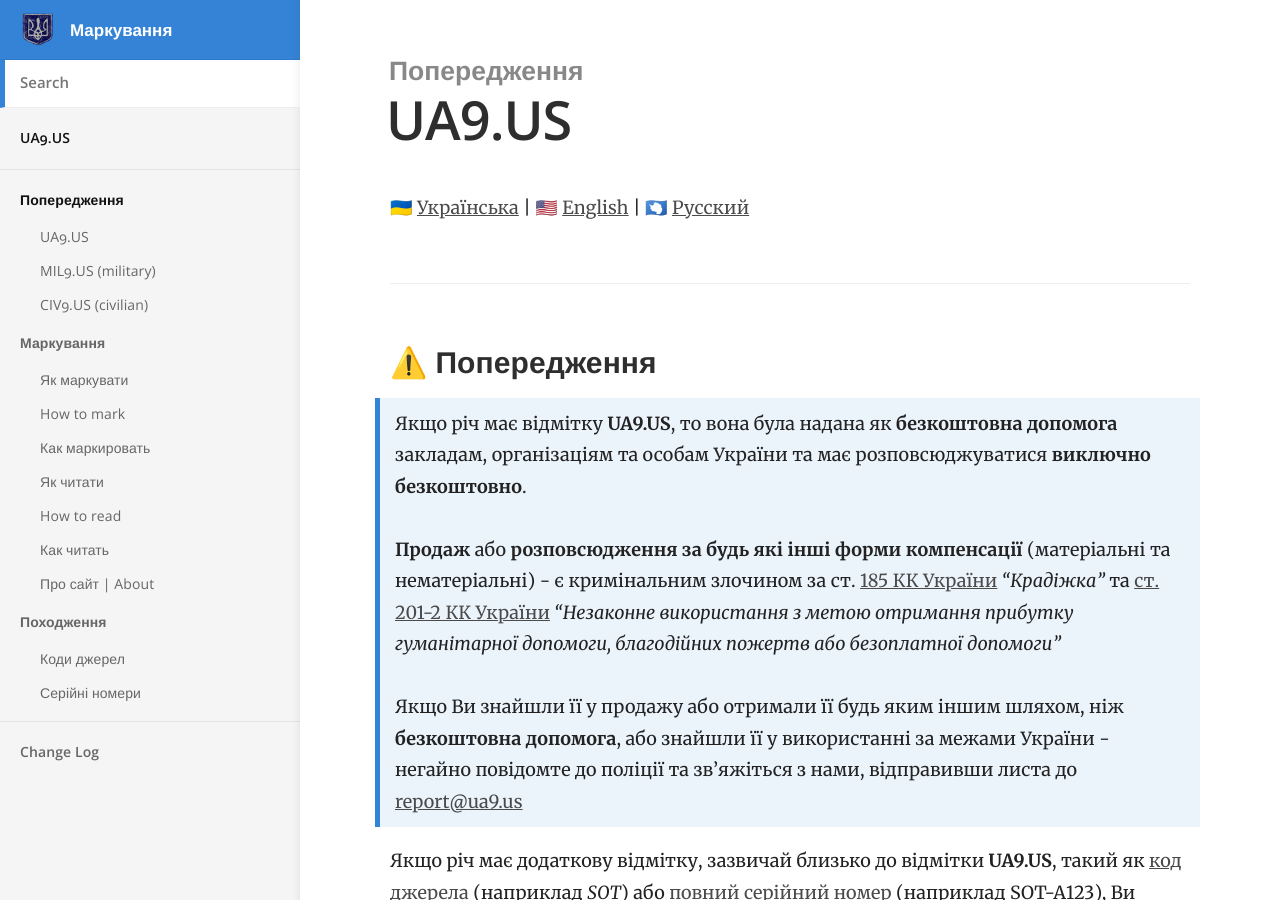
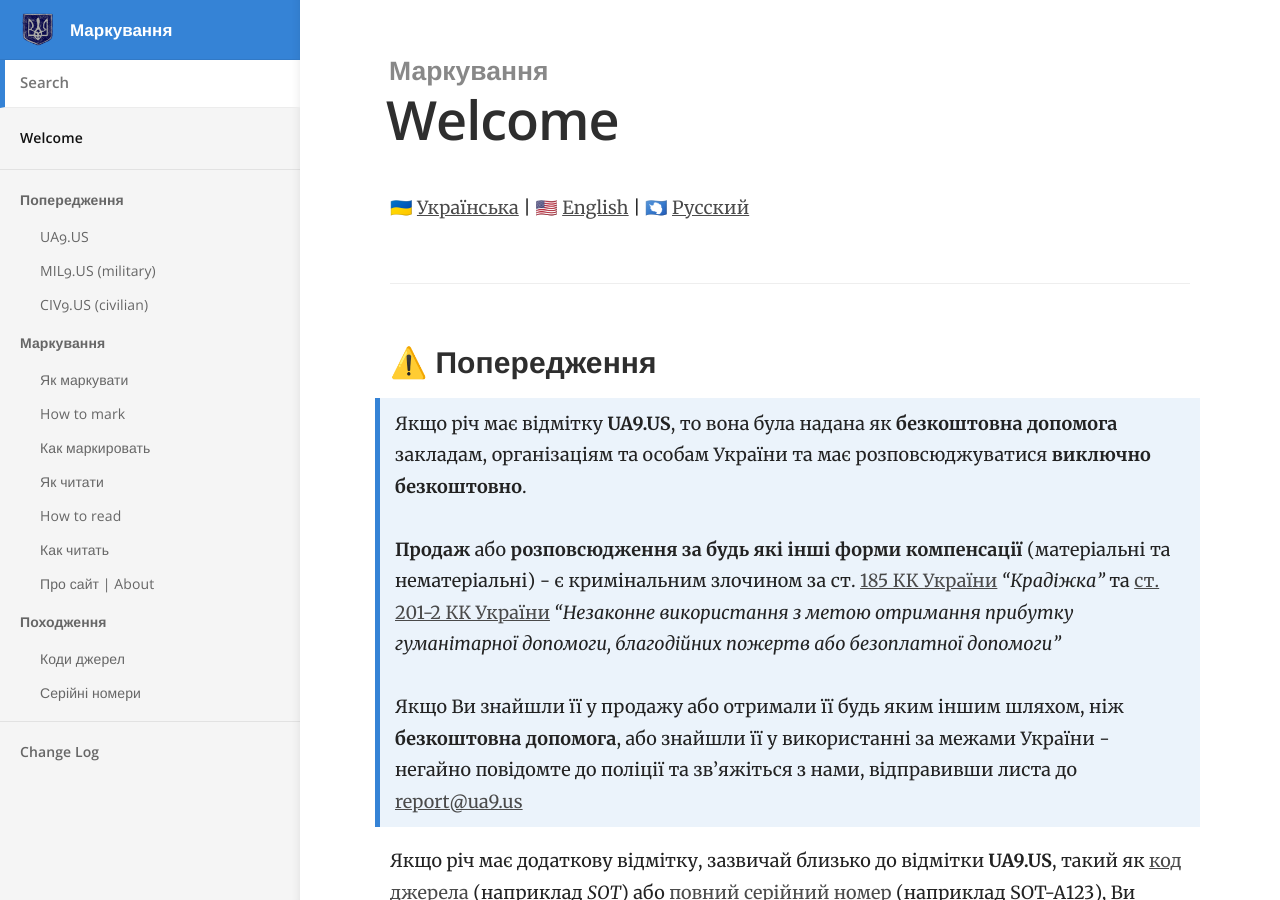
Before and after one commit to UA-DONATIONS/ua9us.github.io, a Jekyll site: the page built from index.md, in a window 1280 px wide and 900 px high. Built offline with Jekyll 4.4.1, drawn with Linux system fonts in a browser that asks for light colours.

Commit message:
Changed sources + intex title

```diff
--- a/index.md
+++ b/index.md
@@ -1,7 +1,5 @@
 ---
-title: UA9.US
-category: Попередження
-order: 1
+title: Welcome
 ---
 
 🇺🇦 [Українська](#UA) \| 🇺🇸 [English](#EN) \| 🇦🇶 [Русский](#RU)
```
Also changed, not shown: _docs/mark/sources.md (+1 -1 lines).
